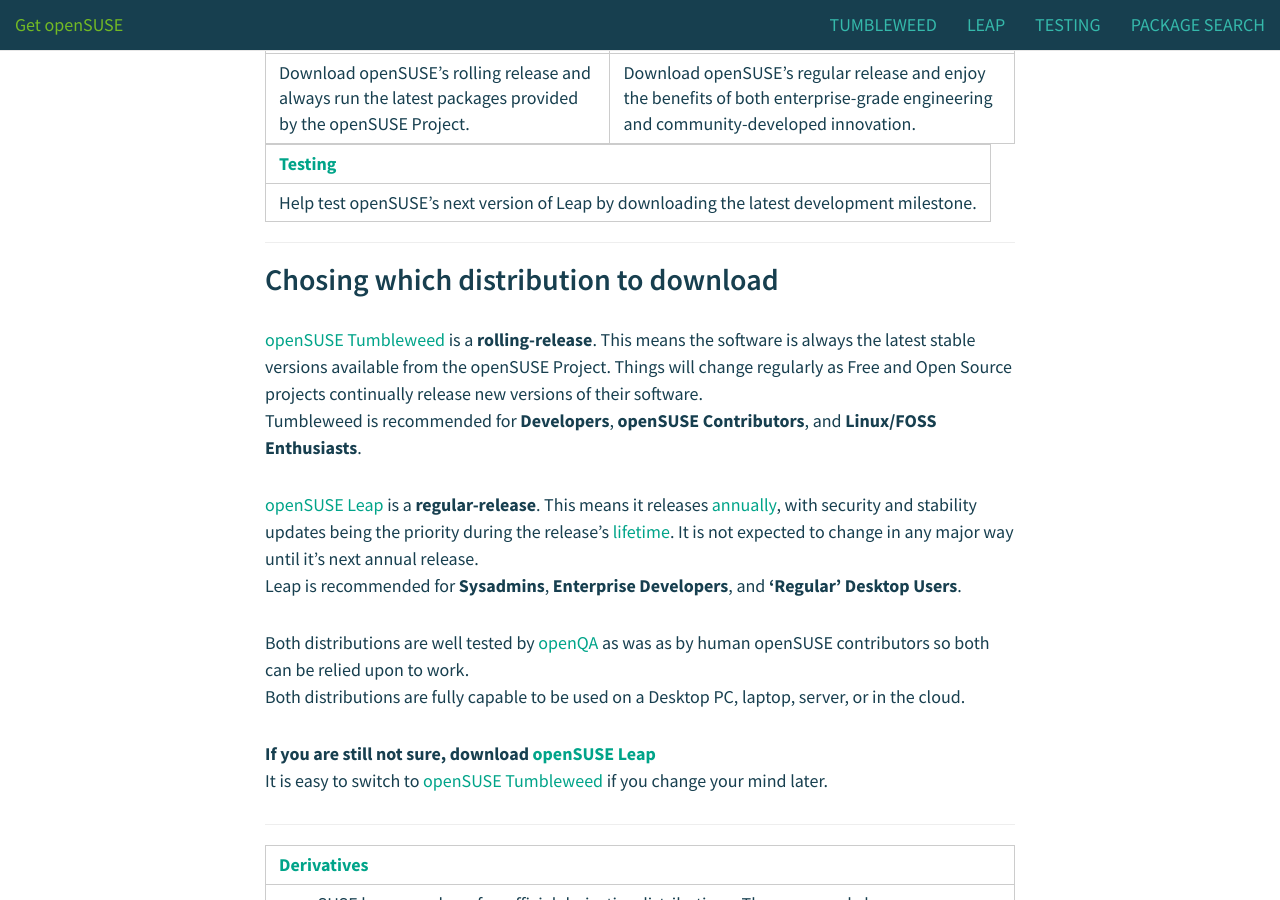
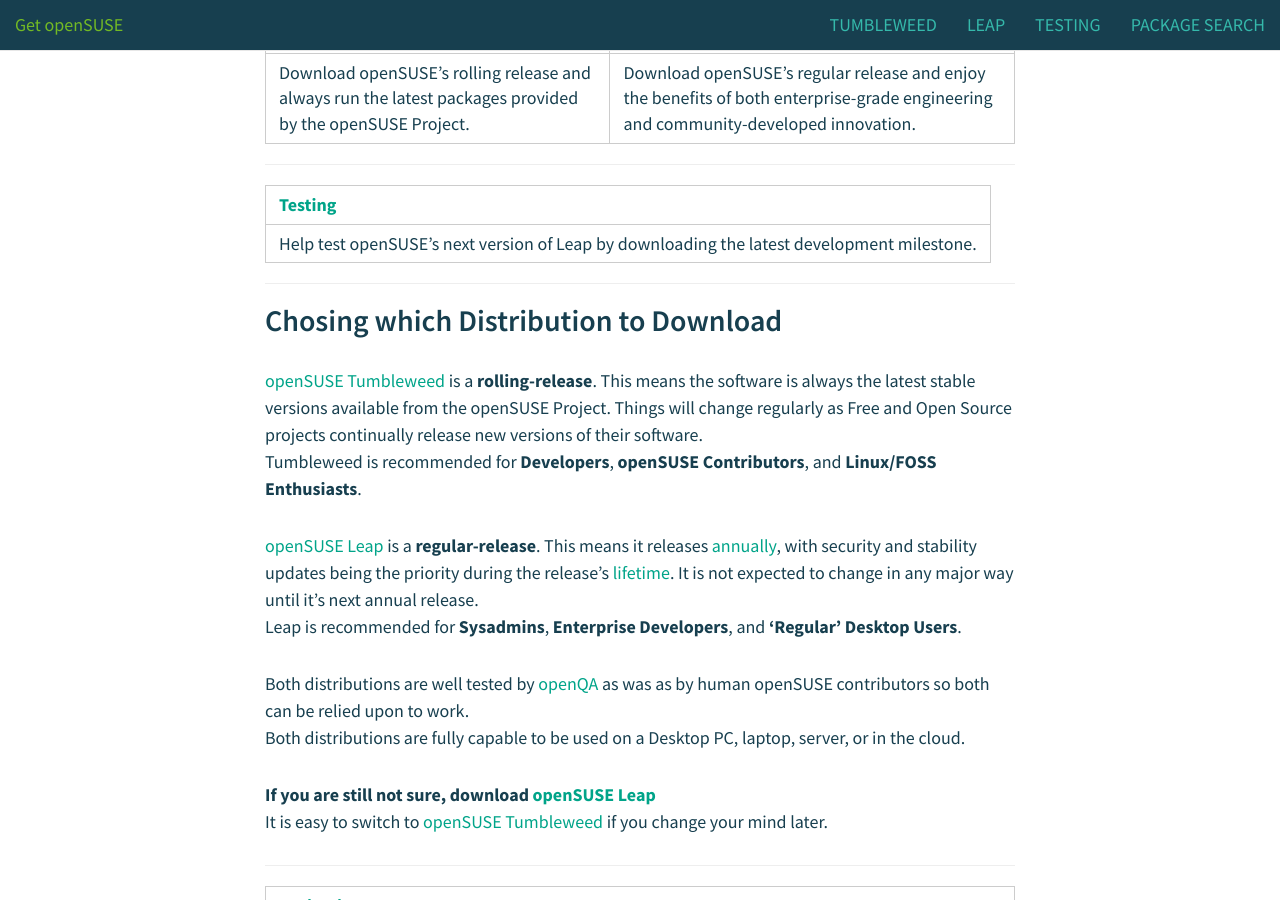
Before and after one commit to sysrich/new-software.o.o, a Jekyll site: the page built from index.md, in a window 1280 px wide and 900 px high, scrolled down 337 px. Built offline with Jekyll 4.4.1, drawn with Linux system fonts in a browser that asks for light colours; nearby versions of some CDN libraries.

Commit message:
More horizontal rules

```diff
--- a/index.md
+++ b/index.md
@@ -7,6 +7,7 @@
 | --------------------------------------- | --------------------------- |
 | Download openSUSE's rolling release and always run the latest packages provided by the openSUSE Project. | Download openSUSE's regular release and enjoy the benefits of both enterprise-grade engineering and community-developed innovation. |
 
+***
 
 | [Testing]({{ site.url }}/testing) |
 | --------------------------------- |
@@ -14,7 +15,7 @@
 
 ***
 
-## Chosing which distribution to download
+## Chosing which Distribution to Download
 
 [openSUSE Tumbleweed]({{ site.url}}/tumbleweed) is a **rolling-release**. This means the software is always the latest stable versions available from the openSUSE Project. Things will change regularly as Free and Open Source projects continually release new versions of their software.
 Tumbleweed is recommended for **Developers**, **openSUSE Contributors**, and **Linux/FOSS Enthusiasts**.
```
